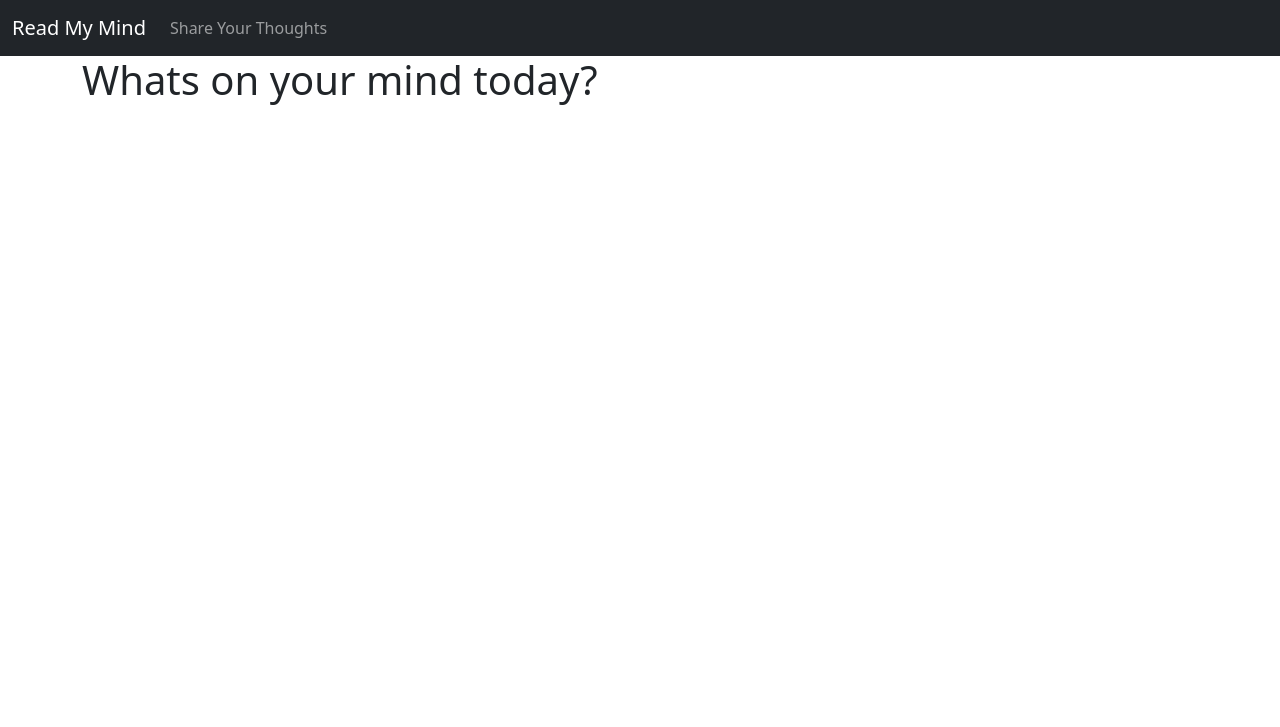
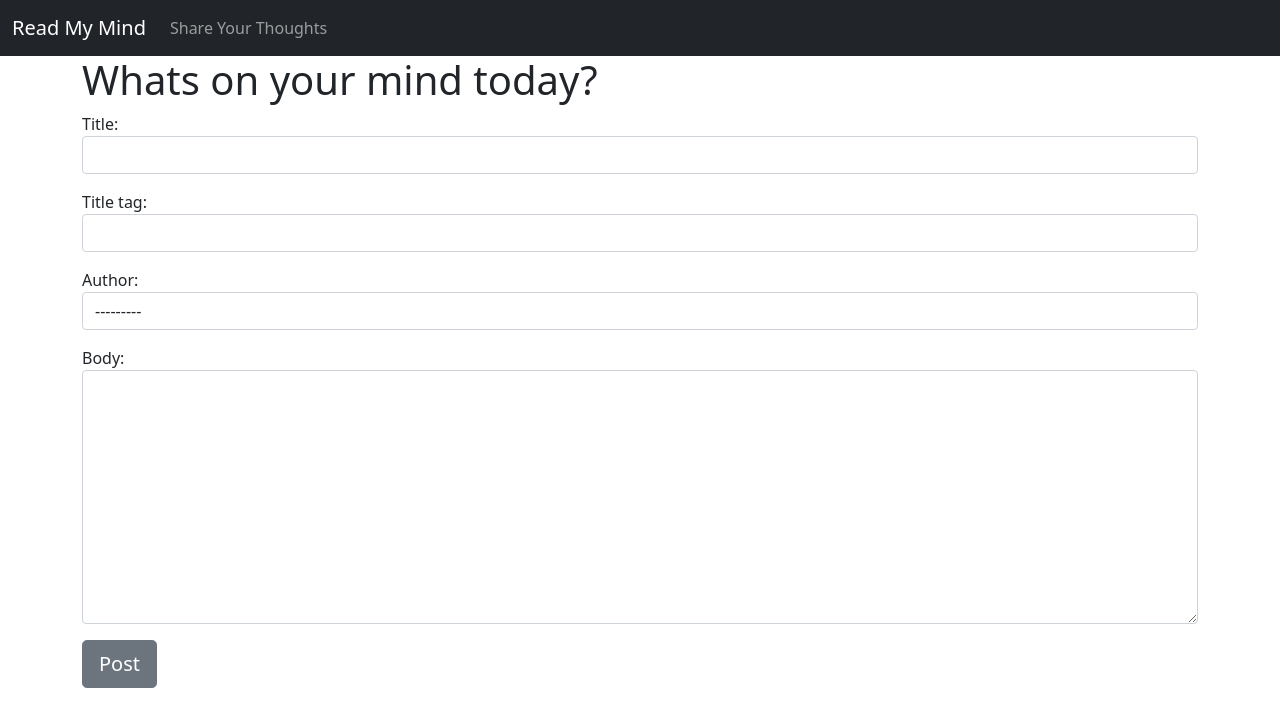
Before and after one commit to Code-Institute-Submissions/Odimac84-Project-4, a Django app: page /add-blogentry/ in a window 1280 px wide. Shown: the top 727 px of the page. Run offline with Django 3.2, Linux system fonts and the light colour scheme.

Commit message:
add ability to post new blogentries within the page itself

```diff
--- /dev/null
+++ b/blog/forms.py
@@ -0,0 +1,14 @@
+from django import forms
+from .models import Post
+
+class PostForm(forms.ModelForm):
+    class Meta:
+        model = Post
+        fields = ('title', 'title_tag', 'author', 'body')
+
+        widgets = {
+            'title': forms.TextInput(attrs={'class': 'form-control'}),
+            'title_tag': forms.TextInput(attrs={'class': 'form-control'}),
+            'author': forms.Select(attrs={'class': 'form-control'}),
+            'body': forms.Textarea(attrs={'class': 'form-control'}),
+        }
--- a/blog/models.py
+++ b/blog/models.py
@@ -1,9 +1,11 @@
 from django.db import models
 from django.contrib.auth.models import User
+from django.urls import reverse
+
 
 class Post(models.Model):
     title = models.CharField(max_length=150)
-    title_tag = models.CharField(max_length=150, default="Read My Mind")
+    title_tag = models.CharField(max_length=150)
     author = models.ForeignKey(User, on_delete=models.CASCADE)
     body = models.TextField()
 
@@ -11,3 +13,6 @@ class Post(models.Model):
 
     def __str__(self):
         return self.title + ' | ' + str(self.author)
+
+    def get_absolute_url(self):
+        return reverse('blogpost', args=(str(self.id)))
--- a/blog/views.py
+++ b/blog/views.py
@@ -1,6 +1,7 @@
 from django.shortcuts import render
 from django.views.generic import ListView, DetailView, CreateView
 from .models import Post
+from .forms import PostForm
 
 
 class HomeView(ListView):
@@ -15,5 +16,5 @@ class PostView(DetailView):
 
 class Add_BlogEntry(CreateView):
     model = Post
+    form_class = PostForm
     template_name = 'add-blogentry.html'
-    fields = '__all__'
--- a/templates/add-blogentry.html
+++ b/templates/add-blogentry.html
@@ -1,9 +1,17 @@
 {% extends 'base.html' %}
-
+{% block title %} Share Your Thoughts {% endblock %}
 {% block content %}
 
 <h1>Whats on your mind today?</h1>
+<div class="form-group">
+    <form method= "POST">
+        {% csrf_token %}
+        {{ form.as_p }}
+        <button class="btn btn-secondary btn-lg">Post
+        </button>
 
+    </form>
+</div>
 
 
 {% endblock %}
```
